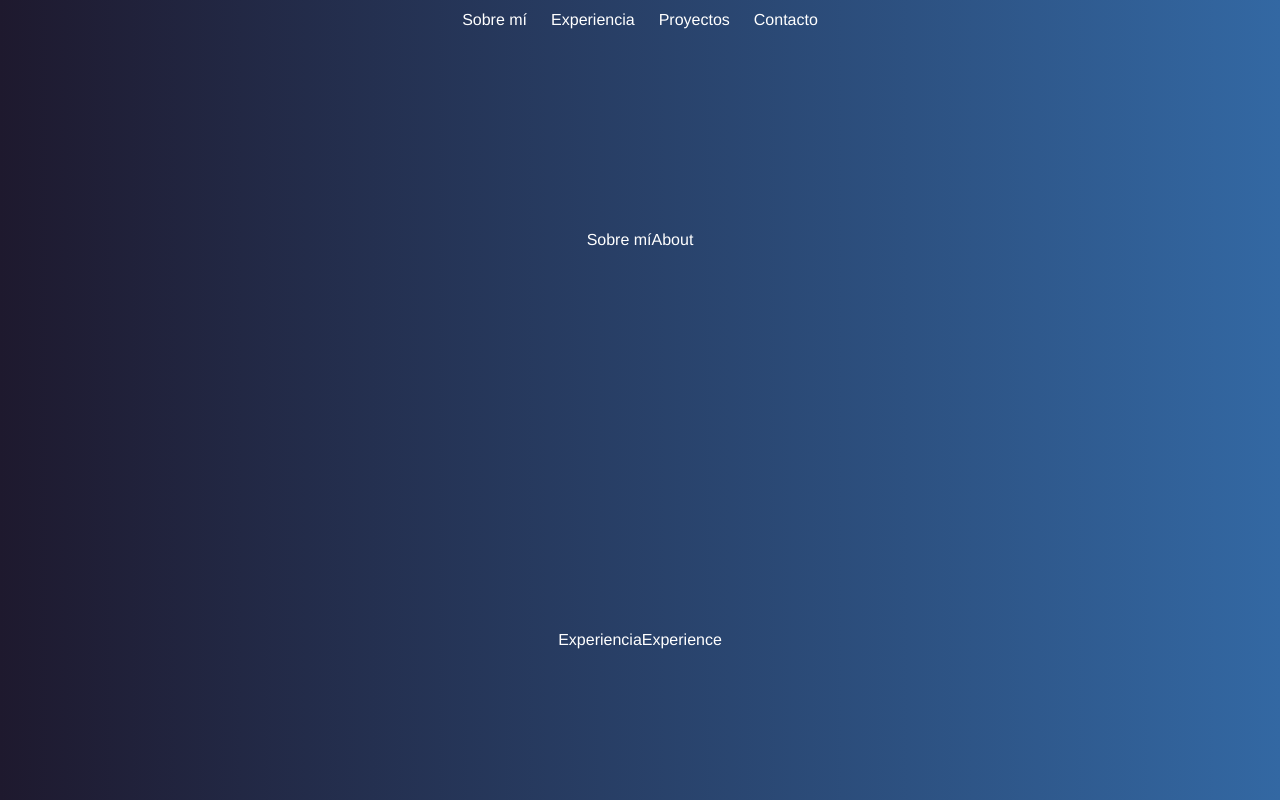
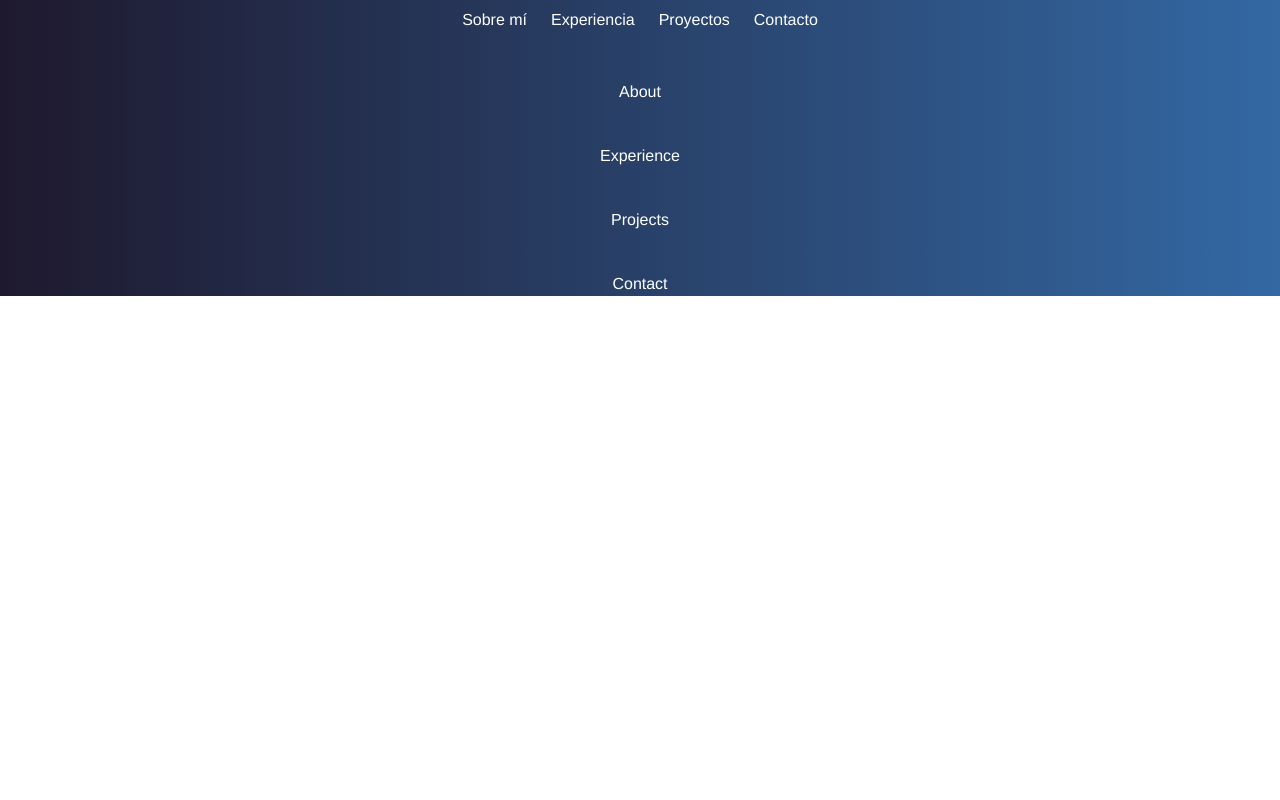
Before and after one commit to manucabral/portafolio, a React (Vite) app: page / in a window 1280 px wide. Shown: the top 800 px of the page. Built offline with nearby package versions, Linux system fonts and the light colour scheme.

Commit message:
chore: Update Section component styles

```diff
--- a/src/components/Section.tsx
+++ b/src/components/Section.tsx
@@ -7,10 +7,10 @@ export default function Section({
 }: SectionProps): JSX.Element {
     return (
         <section
+            title={title}
             ref={innerRef}
-            className="flex justify-center items-center h-[400px] text-wh"
+            className="flex justify-center items-center text-wh sm:w-[1100px] pt-10"
         >
-            {title}
             {children}
         </section>
     )
```
